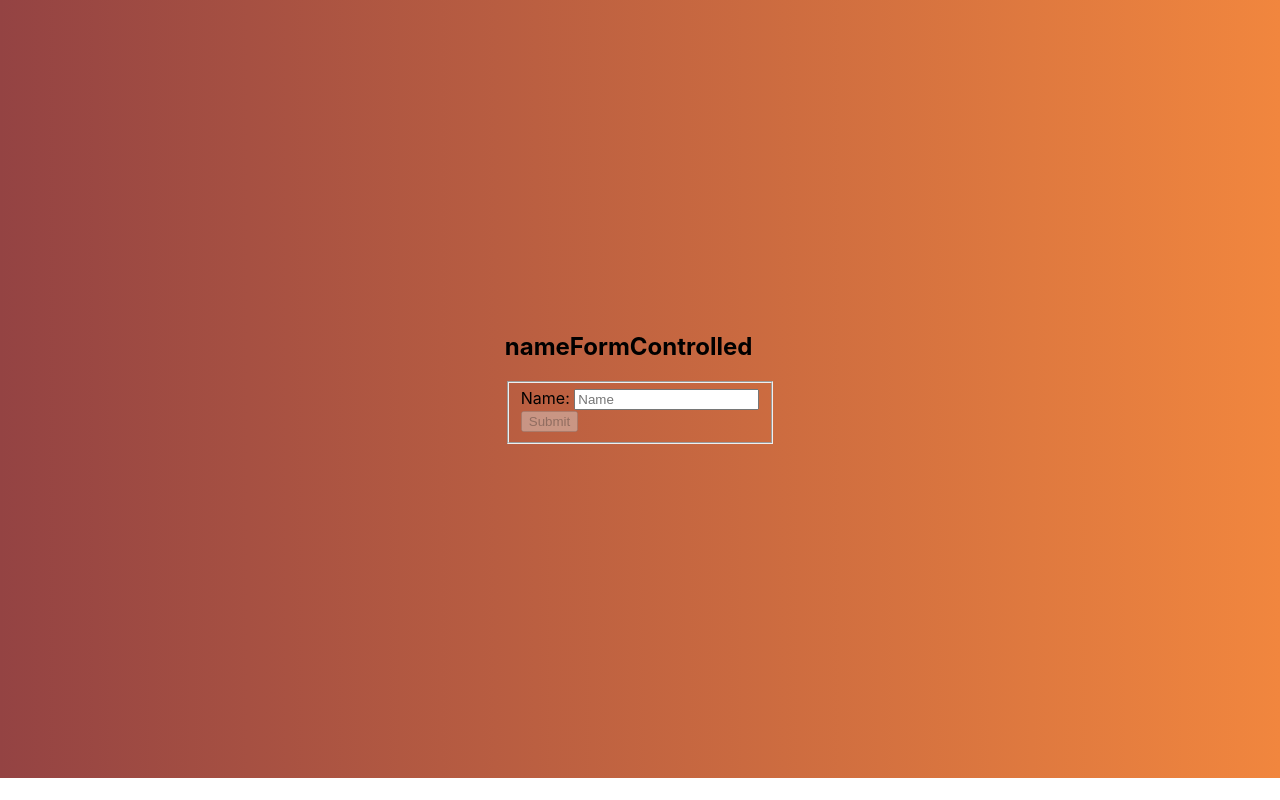
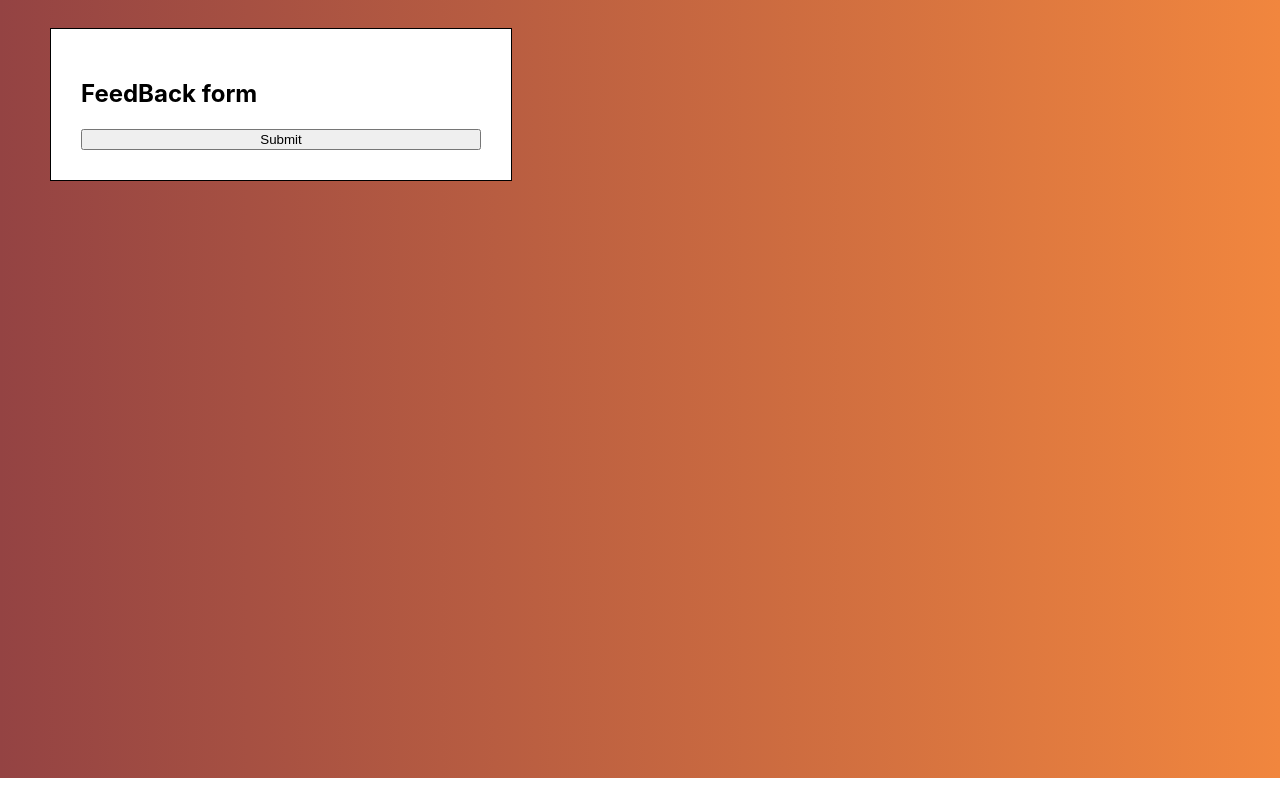
Before and after one commit to JCLthatlittlerat/simple-react-app-calculator, a React (Create React App) app: page / in a window 1280 px wide. Built offline with nearby package versions, Linux system fonts and the light colour scheme.

Commit message:
foundation lyed for the second exercise of controlled-component

```diff
--- a/src/App.css
+++ b/src/App.css
@@ -6,6 +6,7 @@
     flex-direction: column;
     align-items: center;
     justify-content: center;
+    position: relative;
 }
 .Buttons{
     margin-top: 5px;
@@ -26,3 +27,19 @@
     background: linear-gradient(to right, #fe864f, #feed00);
 
 }
+
+
+.Field{
+    margin: 50px;
+    padding: 30px;
+    width: 400px;
+    border: 1px solid black;
+    position: absolute;
+    top: 0px;
+    left: 0px;
+    background-color: #fff;
+
+}
+.submitBtn{
+    width: 100%;
+}
--- a/src/App.js
+++ b/src/App.js
@@ -4,33 +4,57 @@ import './App.css';
 
 // import NameFormUncontrolled from "./components/controlled-elements/NameFormUncontrolled.jsx";
 // import NameFormControlled from "./components/controlled-elements/NameFormControlled.jsx";
-import { useState } from 'react';
+// import { useState } from 'react'; //for the 'NameFormControlled';
 
 function App() {
-  const [name, setName] = useState("");
-  const handleSubmit = (e) => {
-    console.log("for submitted!")
-    e.preventDefault(); //this prevents the default behaivor of the DOM and let us control the state ourself instead controlling by the DOM.
-    setName("");
-  }
-  return (
-    <div className="App">
-
-      <form onSubmit={handleSubmit}>
-        <h2>nameFormControlled</h2>
-        <fieldset>
-          <div className="Field">
-            <label htmlFor="name">Name: </label>
-            <input type="text" placeholder='Name' name='name' id='name' value={name} onChange={(e) => setName(e.target.value)} />
-          </div>
-          <button disabled={!name} type="submit">Submit</button>
-        </fieldset>
-
-      </form>
 
 
+  return (
+    <div className='App'>
+      <div className='Field'>
+        <div>
+          <h2>FeedBack form</h2>
+        </div>
+        <input type='submit' value={'Submit'} className='submitBtn' />
+      </div>
     </div>
+
   );
+
+
+
+
+
+
+
+
+
+
+  //======== NameFormControlled ========
+  // const [name, setName] = useState("");
+  // const handleSubmit = (e) => {
+  //   console.log("for submitted!")
+  //   e.preventDefault(); //this prevents the default behaivor of the DOM and let us control the state ourself instead controlling by the DOM.
+  //   setName("");
+  // }
+  // return (
+  //   <div className="App">
+
+  //     <form onSubmit={handleSubmit}>
+  //       <h2>nameFormControlled</h2>
+  //       <fieldset>
+  //         <div className="Field">
+  //           <label htmlFor="name">Name: </label>
+  //           <input type="text" placeholder='Name' name='name' id='name' value={name} onChange={(e) => setName(e.target.value)} />
+  //         </div>
+  //         <button disabled={!name} type="submit">Submit</button>
+  //       </fieldset>
+
+  //     </form>
+
+
+  //   </div>
+  // );
 }
 
 export default App;
```
